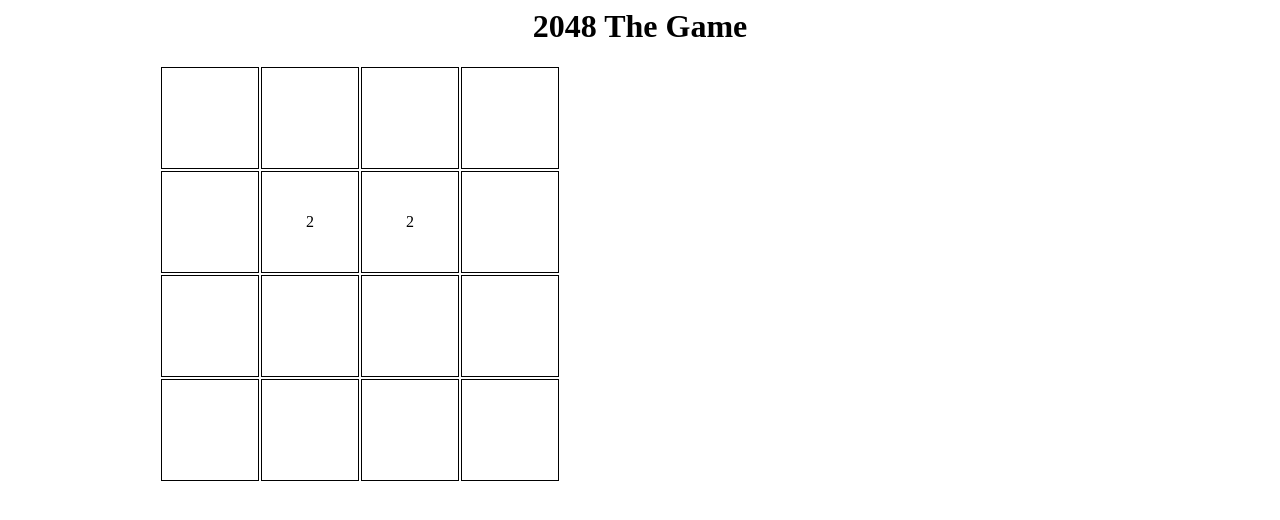
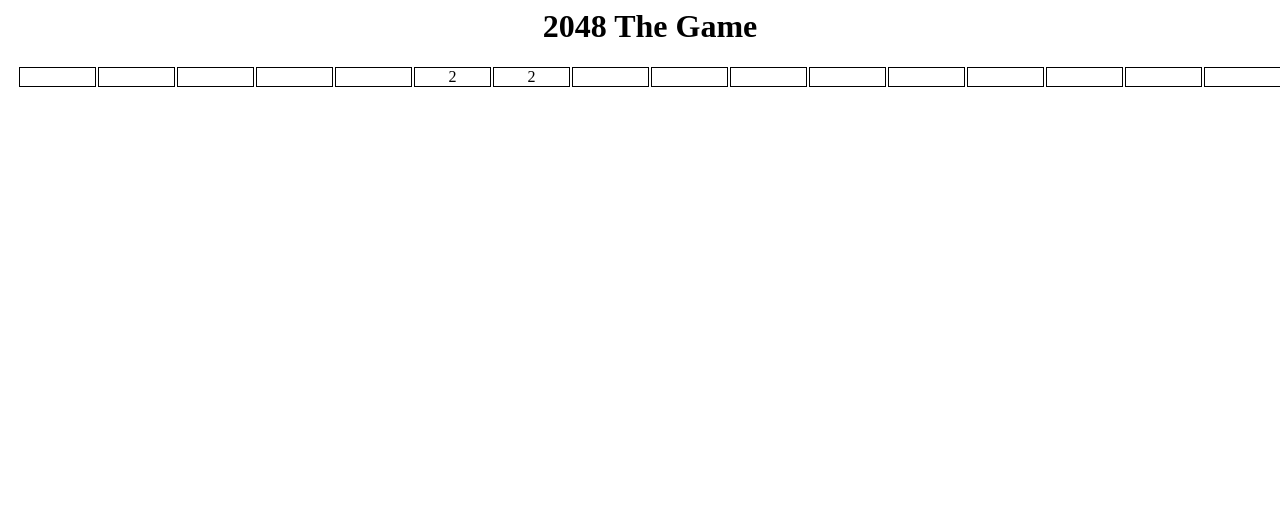
Before and after one commit to FranzGithub/game-2048, a plain HTML site: page index.html in a window 1280 px wide. Drawn offline with Linux system fonts and the light colour scheme.

Commit message:
update style

```diff
--- a/css/styles.css
+++ b/css/styles.css
@@ -1,12 +1,11 @@
 .wrapper {
   margin-left: auto;
   margin-right: auto;
-
-  max-width: 960px;
-
   padding-left: 10px;
   padding-right: 10px;
-}
+
+  width: 100%;
+  }
 
 .title {
   text-align: center;
@@ -17,13 +16,12 @@
   margin-right: auto;
 
   display: grid;
-  grid-template-columns: 100px 100px 100px 100px;
+  grid-auto-columns: 1fr;
+  grid-auto-flow: column;
 }
 
 #board div {
   margin: 1px;
-  height: 100px;
   text-align: center;
-  line-height: 100px;
   border: 1px solid black;
 }
```
